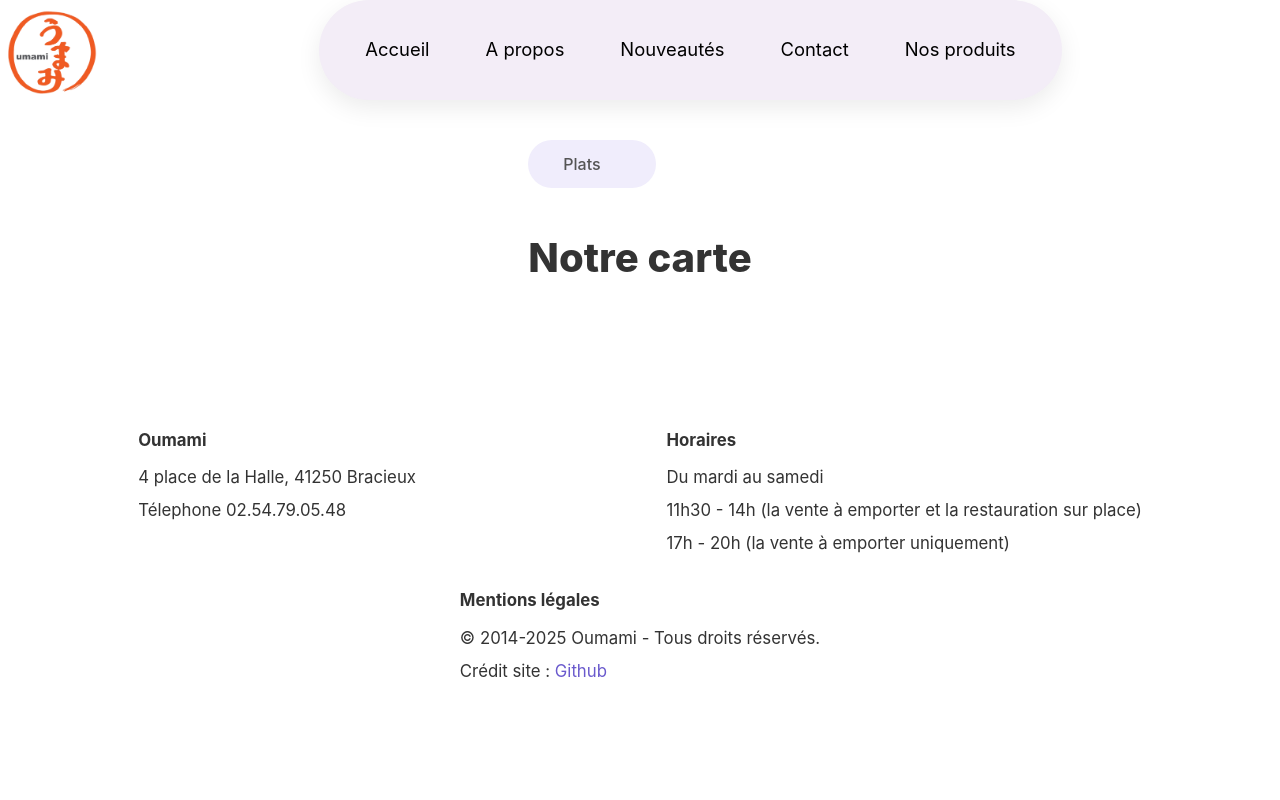
After one commit to nathan2612/Projet_FI_Groupe_17, a Flask app: page /produits/ in a window 1280 px wide. The commit adds this page. Run offline with Flask 3, Linux system fonts and the light colour scheme; data that the repository does not hold is empty; parts of the project's set-up code (start-up, migrations or seed data) failed here and were passed over.

Commit message:
début de la page plats

```diff
--- a/config.py
+++ b/config.py
@@ -4,7 +4,5 @@ SECRET_KEY = "730c3469-5303-432e-ad06-d0de212a7d98"
 
 SQLALCHEMY_DATABASE_URI = os.environ.get(
 	'DATABASE_URL',
-	'mysql+pymysql://maillet:maillet@servinfo-maria:3306/DBmaillet?charset=utf8mb4'
+	'mysql+pymysql://louis:louis@localhost:3306/oumami?charset=utf8mb4'
 )
-
-BOOTSTRAP_SERVE_LOCAL = True
--- a/monApp/commands.py
+++ b/monApp/commands.py
@@ -68,7 +68,8 @@ def loaddb(filename):
             nom_plat=entry.get('nom_plat'),
             description=entry.get('description'),
             prix=entry.get('prix'),
-            disponible=entry.get('disponible', True)
+            disponible=entry.get('disponible', True),
+            image_url=entry.get('image_url', 'images/default-plat.jpg')
         )
         db.session.merge(obj)
     db.session.commit()
--- a/monApp/models.py
+++ b/monApp/models.py
@@ -24,6 +24,7 @@ class PLAT(db.Model):
 	description = db.Column(db.Text)
 	prix = db.Column(db.Numeric(10, 2))
 	disponible = db.Column(db.Boolean, default=True)
+	image_url = db.Column(db.String(255), default='images/default-plat.jpg')
 
 	categorie = db.relationship('CATEGORIE', back_populates='plats')
 	stock = db.relationship('DEFINIR_STOCK', back_populates='plat')
--- /dev/null
+++ b/monApp/static/produits.css
@@ -0,0 +1,221 @@
+/* --- Variables et Styles Généraux --- */
+:root {
+    --primary-color: #6a49f2; /* Violet principal (pour les boutons) */
+    --light-purple-bg: #f0edfC; /* Fond violet très clair */
+    --text-color: #333;
+    --muted-text-color: #777;
+    --card-shadow: 0 8px 24px rgba(0, 0, 0, 0.05);
+    --border-radius-m: 12px;
+    --border-radius-l: 25px;
+}
+
+* {
+    box-sizing: border-box;
+    margin: 0;
+    padding: 0;
+}
+
+body {
+    font-family: -apple-system, BlinkMacSystemFont, "Segoe UI", Roboto, Helvetica, Arial, sans-serif;
+    background-color: #ffffff;
+    color: var(--text-color);
+    line-height: 1.5;
+}
+
+.container {
+    max-width: 1200px;
+    margin: 0 auto;
+    padding: 20px;
+}
+
+img {
+    max-width: 100%;
+    display: block;
+}
+
+/* --- En-tête (Top Bar) --- */
+.top-bar {
+    display: flex;
+    justify-content: space-between;
+    align-items: center;
+    padding: 20px;
+    max-width: 1200px;
+    margin: 0 auto;
+    flex-wrap: wrap; /* Pour la réactivité */
+    gap: 20px;
+}
+
+.search-bar {
+    display: flex;
+    align-items: center;
+    gap: 15px;
+    background-color: var(--light-purple-bg);
+    border-radius: var(--border-radius-l);
+    padding: 12px 20px;
+    font-weight: 500;
+    color: #555;
+}
+
+.search-bar .fa-magnifying-glass {
+    color: var(--muted-text-color);
+    margin-left: 20px; /* Espace entre "Plats" et l'icône */
+}
+
+.category-nav ul {
+    display: flex;
+    list-style: none;
+    gap: 25px;
+}
+
+.category-nav li {
+    display: flex;
+    flex-direction: column;
+    align-items: center;
+    gap: 5px;
+    cursor: pointer;
+    color: var(--muted-text-color);
+    font-size: 0.85rem;
+    font-weight: 500;
+    padding: 8px 12px;
+    border-radius: var(--border-radius-m);
+    transition: all 0.3s ease;
+}
+
+.category-nav li i {
+    font-size: 1.6rem;
+}
+
+.category-nav li:hover {
+    color: var(--primary-color);
+}
+
+.category-nav li.active {
+    background-color: var(--light-purple-bg);
+    color: var(--primary-color);
+}
+
+/* Make category links look like plain buttons (no underline) */
+.category-nav li a {
+    text-decoration: none;
+    color: inherit; /* keep color inherited from the li */
+    display: inline-flex;
+    align-items: center;
+}
+
+.category-nav li a:hover {
+    color: var(--primary-color);
+    text-decoration: none;
+}
+
+.category-nav li.active a {
+    text-decoration: none;
+    color: inherit;
+}
+
+/* --- Contenu Principal --- */
+main h1 {
+    font-size: 2.5rem;
+    font-weight: 800;
+    margin-bottom: 2rem;
+}
+
+/* --- Grille des Plats --- */
+.menu-grid {
+    display: grid;
+    /* Crée 3 colonnes de taille égale */
+    grid-template-columns: repeat(3, 1fr);
+    gap: 30px;
+}
+
+/* --- Carte de Plat Individuelle --- */
+.menu-card {
+    background-color: #fff;
+    border-radius: var(--border-radius-m);
+    overflow: hidden; /* Pour que l'image respecte les coins arrondis */
+    box-shadow: var(--card-shadow);
+    transition: transform 0.3s ease, box-shadow 0.3s ease;
+}
+
+.menu-card:hover {
+    transform: translateY(-5px);
+    box-shadow: 0 12px 28px rgba(0, 0, 0, 0.08);
+}
+
+.menu-card img {
+    width: 100%;
+    height: 220px;
+    object-fit: cover; /* Assure que l'image remplit l'espace sans se déformer */
+}
+
+.card-content {
+    padding: 25px;
+}
+
+.card-content h2 {
+    font-size: 0.9rem;
+    font-weight: 600;
+    color: var(--muted-text-color);
+    letter-spacing: 1px;
+    text-transform: uppercase;
+    margin-bottom: 10px;
+}
+
+.card-content p {
+    font-size: 1rem;
+    color: #444;
+    margin-bottom: 20px;
+}
+
+.order-button {
+    display: flex;
+    align-items: center;
+    gap: 8px;
+    background-color: var(--light-purple-bg);
+    color: var(--primary-color);
+    border: none;
+    border-radius: var(--border-radius-l);
+    padding: 10px 18px;
+    font-weight: 600;
+    font-size: 0.9rem;
+    cursor: pointer;
+    margin-left: auto; /* Aligne le bouton à droite */
+    transition: background-color 0.3s ease;
+}
+
+.order-button:hover {
+    background-color: #e0d9fa; /* Un violet un peu plus foncé au survol */
+}
+
+.order-button i {
+    font-size: 1.1rem;
+}
+
+/* --- Réactivité (Media Queries) --- */
+
+/* Pour les tablettes */
+@media (max-width: 992px) {
+    .menu-grid {
+        grid-template-columns: repeat(2, 1fr); /* 2 colonnes */
+    }
+
+    .top-bar {
+        justify-content: center; /* Centre les éléments quand ils passent l'un sous l'autre */
+    }
+}
+
+/* Pour les téléphones */
+@media (max-width: 768px) {
+    .menu-grid {
+        grid-template-columns: 1fr; /* 1 seule colonne */
+    }
+
+    main h1 {
+        text-align: center;
+        font-size: 2rem;
+    }
+
+    .category-nav ul {
+        justify-content: space-around;
+        width: 100%;
+    }
+}
--- a/monApp/templates/base.html
+++ b/monApp/templates/base.html
@@ -7,6 +7,7 @@
         <title>{% block title %}{% endblock %}</title>
     <link rel="stylesheet" href="{{ url_for('static', filename='style.css') }}">
     <link rel="icon" type="image/png" href="{{ url_for('static', filename='images/logo.png') }}">
+    {% block styles %}{% endblock %}
     </head>
     <body>
         {% block navbar %}
--- a/monApp/templates/index.html
+++ b/monApp/templates/index.html
@@ -1,4 +1,8 @@
 {% extends "base.html" %}
+
+{% block styles %}
+<link rel="stylesheet" href="{{ url_for('static', filename='style.css') }}">
+{% endblock %}
 
 {% block main %}
 <ul class="index-list">
--- /dev/null
+++ b/monApp/templates/produits.html
@@ -0,0 +1,50 @@
+{% extends "base.html" %}
+
+{% block styles %}
+    <link rel="stylesheet" href="{{ url_for('static', filename='produits.css') }}">
+{% endblock %}
+
+{% block main %}
+
+    <header class="top-bar">
+        <div class="search-bar">
+            <i class="fa-solid fa-bars"></i>
+            <span>Plats</span>
+            <i class="fa-solid fa-magnifying-glass"></i>
+        </div>
+
+        <nav class="category-nav">
+            <ul>
+                {% for category in categories %}
+                <li class="{% if category.id_categorie == cat_id %}active{% endif %}">
+                    <a href="{{ url_for('produits', cat_id=category.id_categorie) }}">
+                        <i class="fa-solid fa-hotdog"></i>
+                        <span>{{ category.nom_categorie }}</span>
+                    </a>
+                </li>
+                {% endfor %}
+            </ul>
+        </nav>
+    </header>
+
+    <main class="container">
+        <h1>Notre carte</h1>
+
+        <section class="menu-grid">
+            {% for produit in produits %}
+            <article class="menu-card">
+                <img src="{{ url_for('static', filename=produit.image_url) }}" alt="{{ produit.nom }}">
+                <div class="card-content">
+                    <h2>{{ produit.nom_plat }}</h2>
+                    <p>{{ produit.description }}</p>
+                    <button class="order-button">
+                        <i class="fa-regular fa-circle-plus"></i>
+                        <span>Commander</span>
+                    </button>
+                </div>
+            </article>
+            {% endfor %}
+        </section>
+    </main>
+
+{% endblock %}
--- a/monApp/views.py
+++ b/monApp/views.py
@@ -1,3 +1,4 @@
+from monApp.models import PLAT,CATEGORIE
 from .app import app
 from flask import render_template,request
 from .app import db
@@ -7,5 +8,17 @@ from .app import db
 def index():
     return render_template("index.html")
 
+@app.route('/produits/')
+def produits():
+    cat_id = request.args.get('cat_id', type=int)
+    if cat_id == 5:
+        produits = db.session.query(PLAT).all()
+    elif cat_id:
+        produits = db.session.query(PLAT).filter_by(id_categorie=cat_id).all()
+    else:
+        produits = db.session.query(PLAT).all()
+    categories = db.session.query(CATEGORIE).all()
+    return render_template("produits.html", produits=produits, cat_id=cat_id, categories=categories)
+
 if __name__ == "__main__":
     app.run()
```
Also changed, not shown: monApp/data/data.yml (+7 -4 lines).
